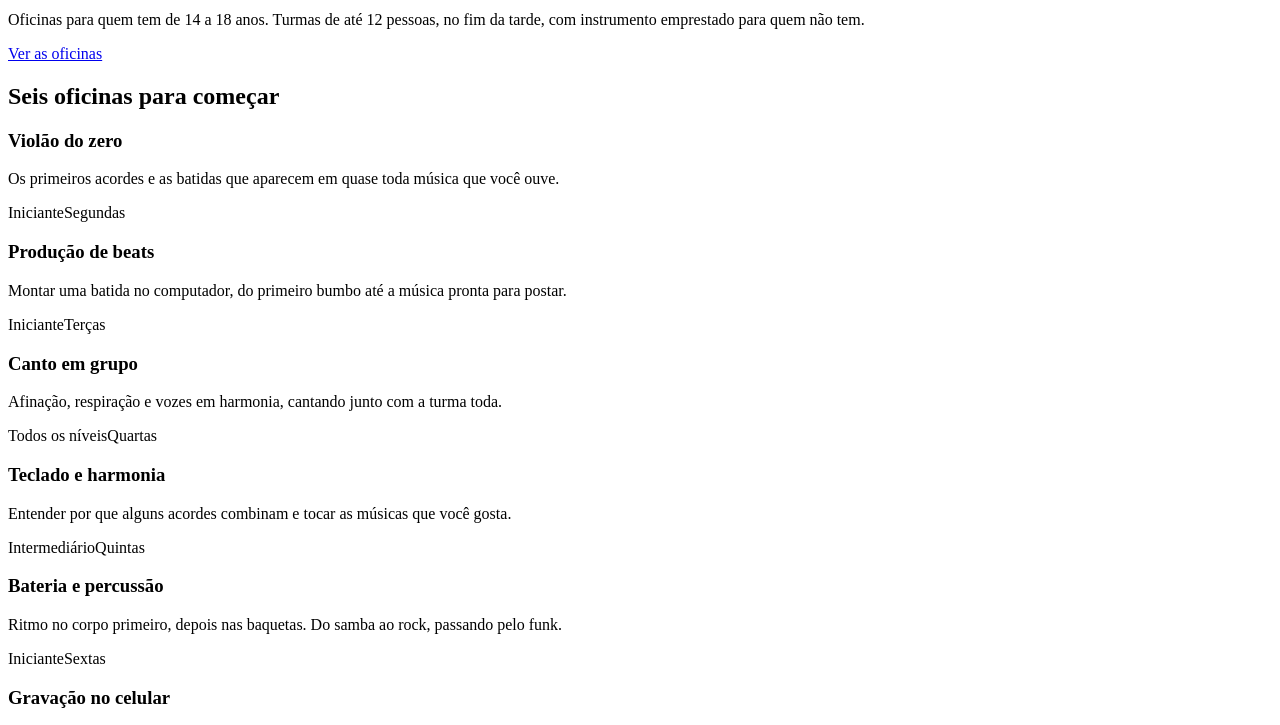
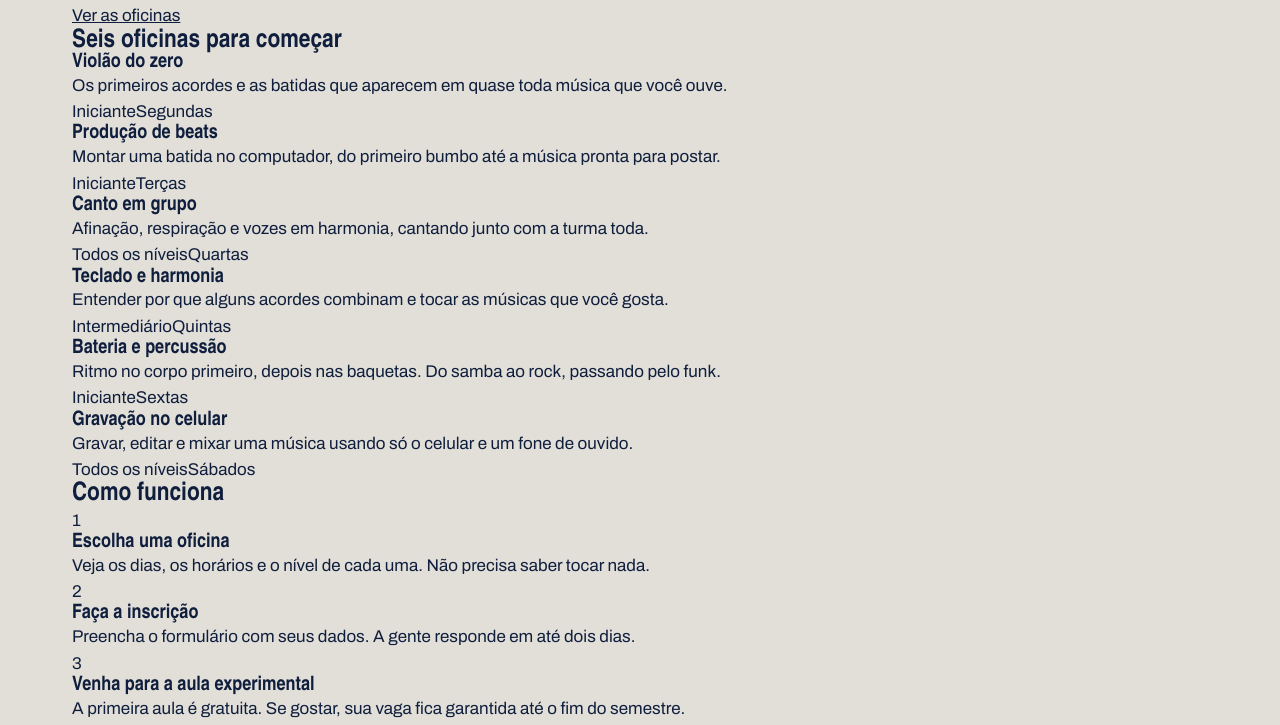
Before and after one commit to FabioNeko/laje_sonora, a plain HTML site: page index.html in a window 1280 px wide. Shown: the part 100-825 px from the top of the page. Drawn offline with Linux system fonts and the light colour scheme; a web font is replaced by a local one.

Commit message:
CSS geral: reset, variáveis e fontes

```diff
--- a/index.css
+++ b/index.css
@@ -0,0 +1,42 @@
+* {
+ margin: 0;
+ padding: 0;
+ box-sizing: border-box;
+
+}
+
+:root {
+    --concreto: #E2DFD8;
+    --concreto-escuro: #CBC7BE;
+    --tinta: #0F1E3D;
+    --caixa-dagua: #1F5FBF;
+    --fita: #F3C623;
+    --branco: #FFFFFF;
+
+    --fonte-cartaz:  "Big Shoulders", "Arial Narrow", sans-serif;
+    --fonte-texto: "Archivo", Arial, sans-serif;
+}
+
+body {
+    background-color: var(--concreto);
+    color: var(--tinta);
+    font-family: var(--fonte-texto);
+    font-size: 17px;
+    line-height: 1.55;
+}
+
+a {
+    color: inherit;
+}
+
+h1, h2, h3{
+    font-family: var(--fonte-cartaz);
+    font-weight: 900;
+    line-height: 0.95;
+}
+
+.conteudo {
+    max-width: 1200px;
+    margin-inline: auto;
+    padding-inline: 32px;
+}
```
Also changed, not shown: index.html (line endings or trailing spaces).
